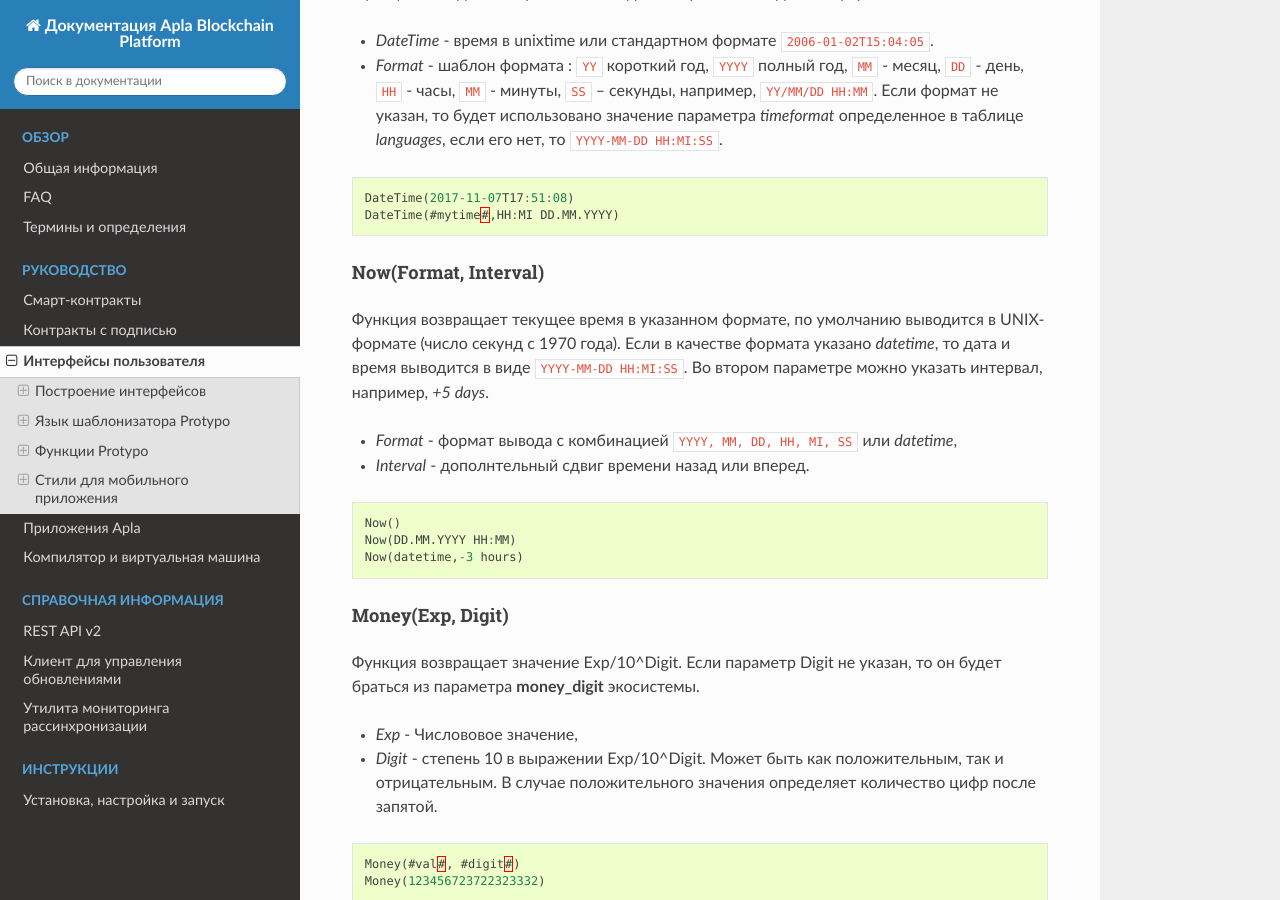
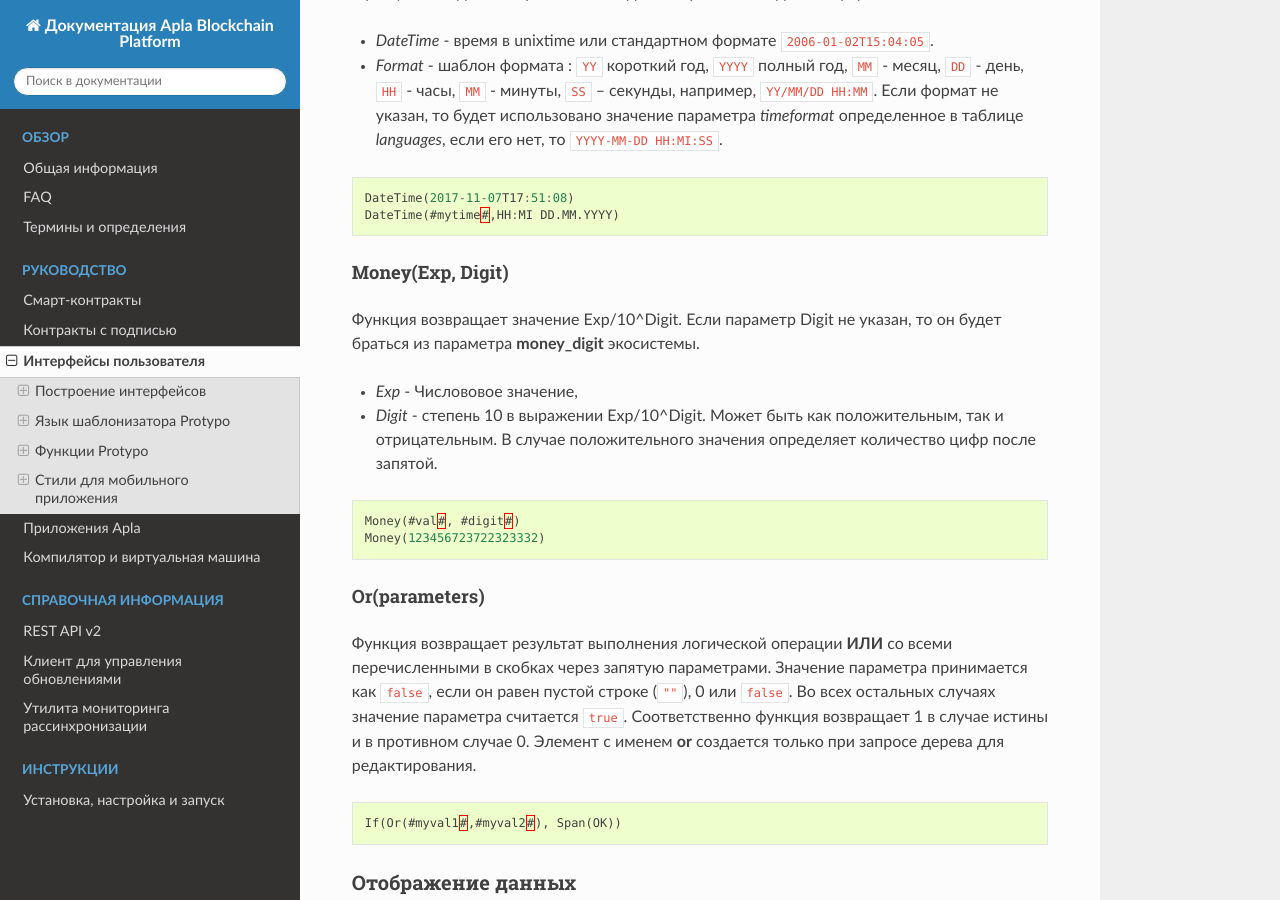
Before and after one commit to AplaProject/apla-docs-ru, a Sphinx documentation site: the page built from source/topics/templates2.rst, in a window 1280 px wide and 900 px high, scrolled down 10164 px. Built offline with Sphinx 7.4.7 and the Read the Docs theme 2.0.0, drawn with Linux system fonts in a browser that asks for light colours.

Commit message:
Update templates2.rst

```diff
--- a/source/topics/templates2.rst
+++ b/source/topics/templates2.rst
@@ -336,19 +336,6 @@
 
     DateTime(2017-11-07T17:51:08)
     DateTime(#mytime#,HH:MI DD.MM.YYYY)
-
-Now(Format, Interval)
-------------------------------
-Функция возвращает текущее время в указанном формате, по умолчанию выводится  в UNIX-формате (число секунд с 1970 года). Если в качестве формата указано *datetime*, то дата и время выводится в виде ``YYYY-MM-DD HH:MI:SS``. Во втором параметре можно указать интервал, например, *+5 days*.
-
-* *Format* - формат вывода с комбинацией ``YYYY, MM, DD, HH, MI, SS`` или *datetime*,
-* *Interval* - дополнтельный сдвиг времени назад или вперед.
-
-.. code:: js
-
-       Now()
-       Now(DD.MM.YYYY HH:MM)
-       Now(datetime,-3 hours)
 
 Money(Exp, Digit)
 ------------------------------
```
